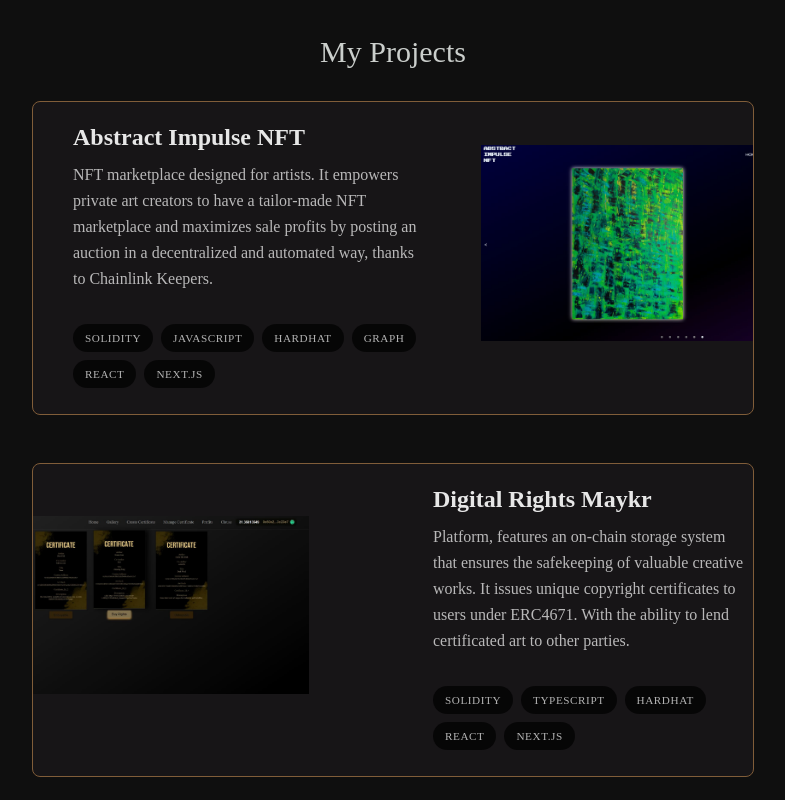
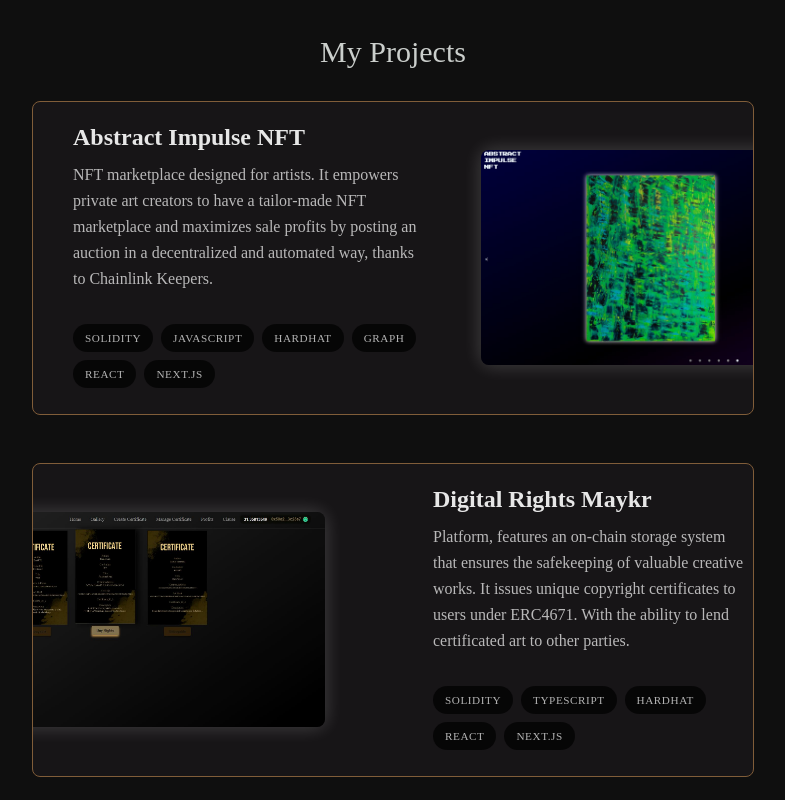
Before and after one commit to Nlferu/niferu-portfolio-website, a Next.js app: page / in a window 1280 px wide. Shown: the part 980-1780 px from the top of the page, without its empty margins (247-1032 px from the left). Built offline with nearby package versions, Linux system fonts and the light colour scheme.

Commit message:
images corrected

```diff
--- a/styles/project.module.css
+++ b/styles/project.module.css
@@ -104,23 +104,21 @@
 .image {
     position: absolute;
     display: block;
-    object-fit: scale-down;
+    object-fit: fit;
 
-    top: 2rem;
-    right: -10rem;
-    width: 25.25rem;
-    height: 70%;
-    border-top-left-radius: 0.5rem;
-    border-top-right-radius: 0.5rem;
+    top: 3rem;
+    width: 29.25rem;
+    height: 69%;
+    border-radius: 0.5rem;
 
-    /* box-shadow: 0 0 20px rgba(255, 255, 255, 0.2); */
+    box-shadow: 0 0 20px rgba(255, 255, 255, 0.2);
 
     /* Bounce Effect */
     //transition: transform 1.3s cubic-bezier(0.4, 2.1, 0.7, 1);
     /* No Bounce Effect */
     transition: transform 0.3s cubic-bezier(0, 0, 1, 1);
 
-    left: -4rem;
+    left: -7rem;
 
     @media (max-width: 680px) {
         display: none;
```
